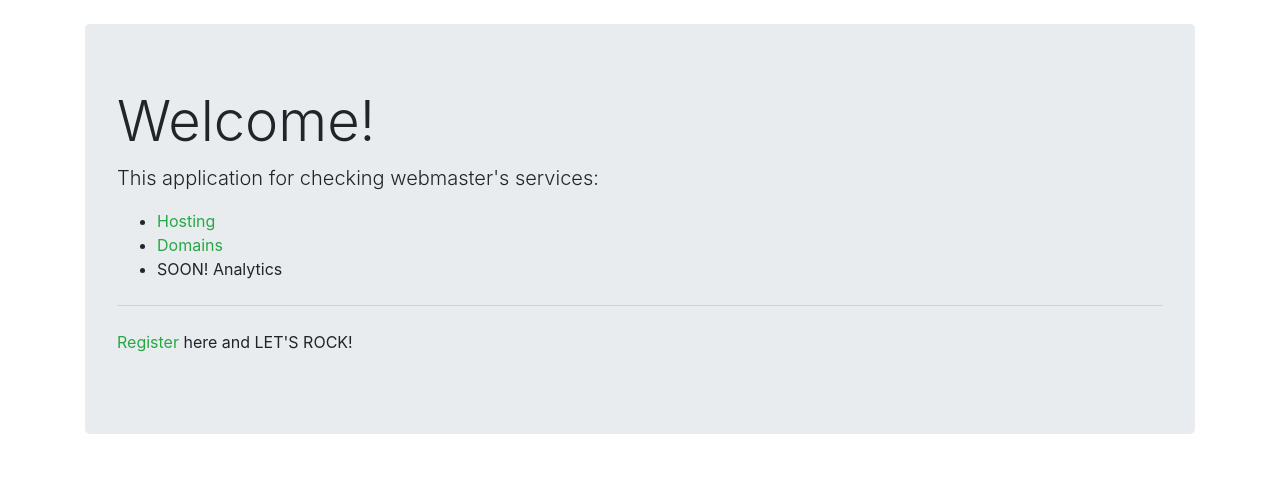
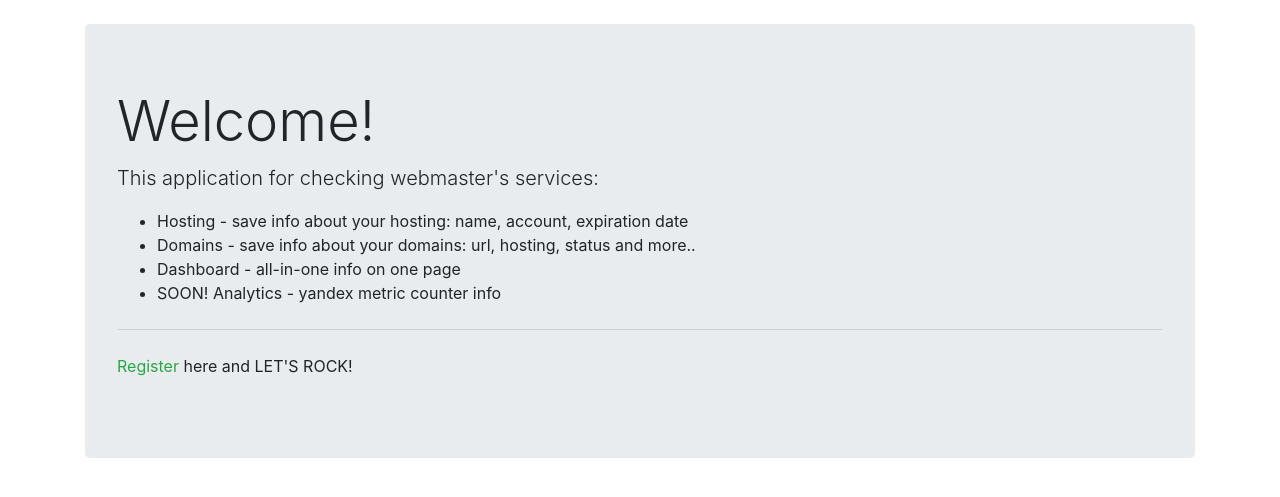
Before and after one commit to Lestar039/integra, a Django app: page / in a window 1280 px wide. Shown: the part 56-553 px from the top of the page. Run offline with Django 3.2, Linux system fonts and the light colour scheme; parts of the project's set-up code (start-up, migrations or seed data) failed here and were passed over; some libraries are stand-ins or nearby versions.

Commit message:
#15 Add text to main page

```diff
--- a/app/web_service/templates/base.html
+++ b/app/web_service/templates/base.html
@@ -34,7 +34,7 @@
         <ul class="navbar-nav mr-auto">
             {% if request.user.is_authenticated %}
             <li class="nav-item active">
-                <a class="nav-link" href="{% url 'dashboard_url' %}">Dashboard</span></a>
+                <a class="nav-link" href="{% url 'dashboard_urls' %}">Dashboard</span></a>
             </li>
             <li class="nav-item dropdown active">
                 <a class="nav-link dropdown-toggle" href="#" id="navbarDropdown" role="button" data-toggle="dropdown"
--- a/app/web_service/templates/web_service/domain_index.html
+++ b/app/web_service/templates/web_service/domain_index.html
@@ -52,7 +52,7 @@
             </tbody>
         </table>
         <div class="text-right">
-            <a href="{% url 'check_sites_url' %}">
+            <a href="{% url 'check_sites_urls' %}">
                 <button class="btn btn-outline-success">
                     Check now
                 </button>
--- a/app/web_service/templates/web_service/index.html
+++ b/app/web_service/templates/web_service/index.html
@@ -17,6 +17,7 @@
             <ul>
                 <li><a class="btn-outline-success" href="{% url 'hosting_urls' %}">Hosting</a></li>
                 <li><a class="btn-outline-success" href="{% url 'domains_urls' %}">Domains</a></li>
+                <li><a class="btn-outline-success" href="{% url 'dashboard_urls' %}">Dashboard</a></li>
                 <li>SOON! Analytics</li>
             </ul>
             <hr class="my-4">
@@ -25,16 +26,16 @@
                         <h1 class="display-4">Welcome!</h1>
             <p class="lead">This application for checking webmaster's services:</p>
             <ul>
-                <li><a class="btn-outline-success" href="{% url 'hosting_urls' %}">Hosting</a></li>
-                <li><a class="btn-outline-success" href="{% url 'domains_urls' %}">Domains</a></li>
-                <li>SOON! Analytics</li>
+                <li>Hosting - save info about your hosting: name, account, expiration date</li>
+                <li>Domains - save info about your domains: url, hosting, status and more..</li>
+                <li>Dashboard - all-in-one info on one page</li>
+                <li>SOON! Analytics - yandex metric counter info</li>
             </ul>
             <hr class="my-4">
             <p>
                 <a class="btn-outline-success" href="{% url 'register' %}" role="button">Register</a> here and LET'S ROCK!
             </p>
             {% endif %}
-
         </div>
     </div>
 </section>
--- a/app/web_service/urls.py
+++ b/app/web_service/urls.py
@@ -14,6 +14,6 @@ urlpatterns = [
     path('hosting-delete/<str:name_del>/', views.delete_hosting, name='hosting_delete_urls'),
 
     # services paths
-    path('check/', views.start_check, name='check_sites_url'),
-    path('domain/', views.dashboard, name='dashboard_url'),
+    path('check/', views.start_check, name='check_sites_urls'),
+    path('domain/', views.dashboard, name='dashboard_urls'),
 ]
```
